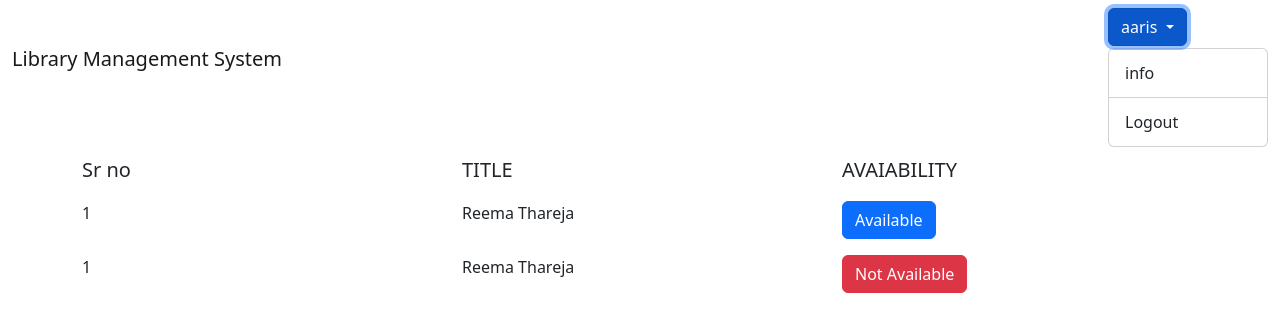
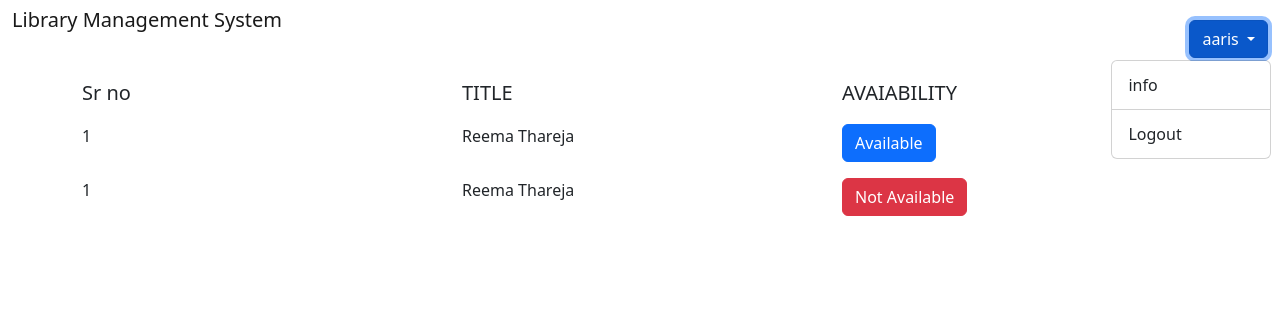
Before and after one commit to Aaris-Kazi/library-management-django, a Django app: page / in a window 1280 px wide, after a click on "aaris". Shown: the top 332 px of the page. Run offline with Django 4.2, Linux system fonts and the light colour scheme; a user stored in the database is signed in.

Commit message:
current changes till now

```diff
--- a/main/static/style.css
+++ b/main/static/style.css
@@ -31,3 +31,6 @@
     width: 21%;
     background-color: grey;
 }
+/* .dropdown-item{
+    position: absolute;
+} */
--- a/main/templates/index.html
+++ b/main/templates/index.html
@@ -26,7 +26,7 @@
                           {{ user }}
                         </a>
 
-                        <ul class="dropdown-menu" aria-labelledby="dropdownMenuLink">
+                        <ul class="dropdown-menu" style="position: absolute; left:-78px" aria-labelledby="dropdownMenuLink">
                           <li><a class="dropdown-item" href="#">info</a></li>
                           <li><hr class="dropdown-divider"></li>
                           <li><a class="dropdown-item" href="{% url 'logout' %}">Logout</a></li>
--- a/test-box/style.css
+++ b/test-box/style.css
@@ -31,3 +31,9 @@
     width: 21%;
     background-color: grey;
 }
+.dropdown-menu{
+    position: absolute;
+}
+ul{
+    position: absolute;
+}
```
Also changed, not shown: test-box/index.html (+13 -0 lines), db.sqlite3.
